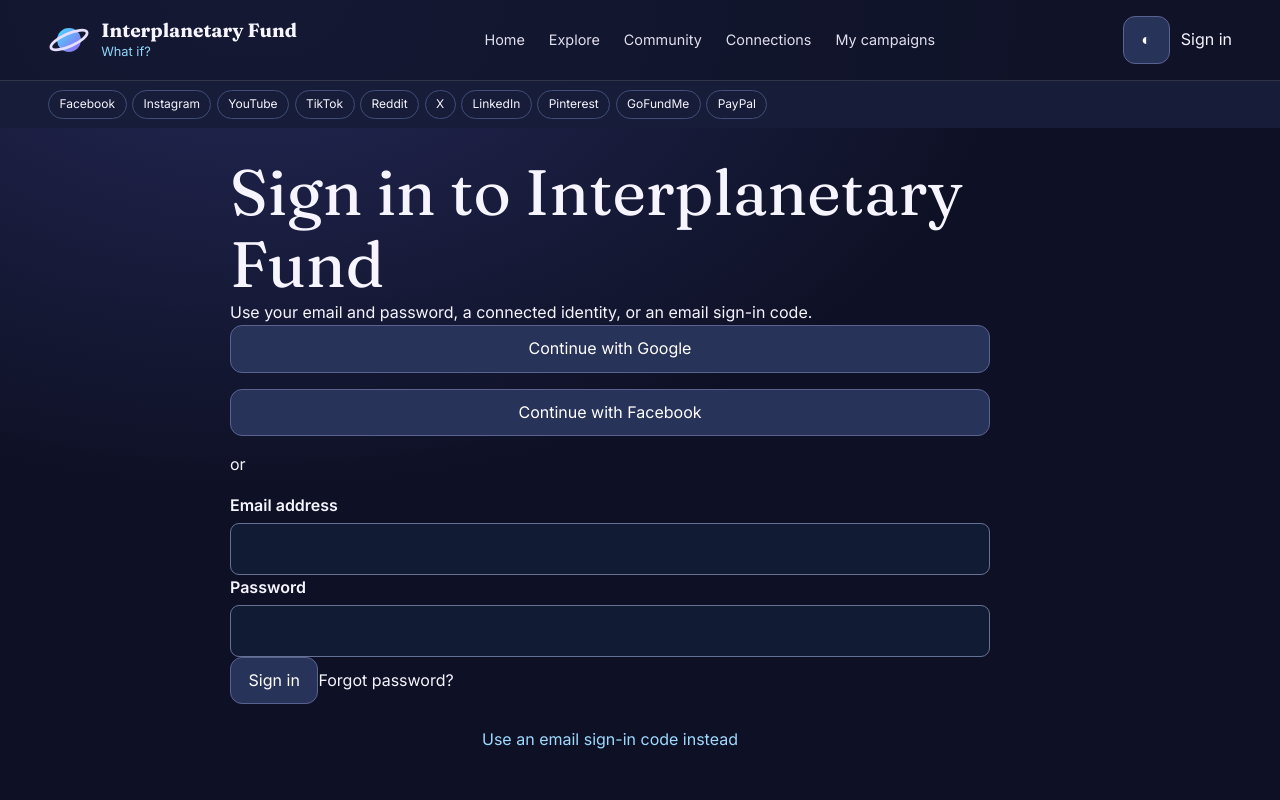
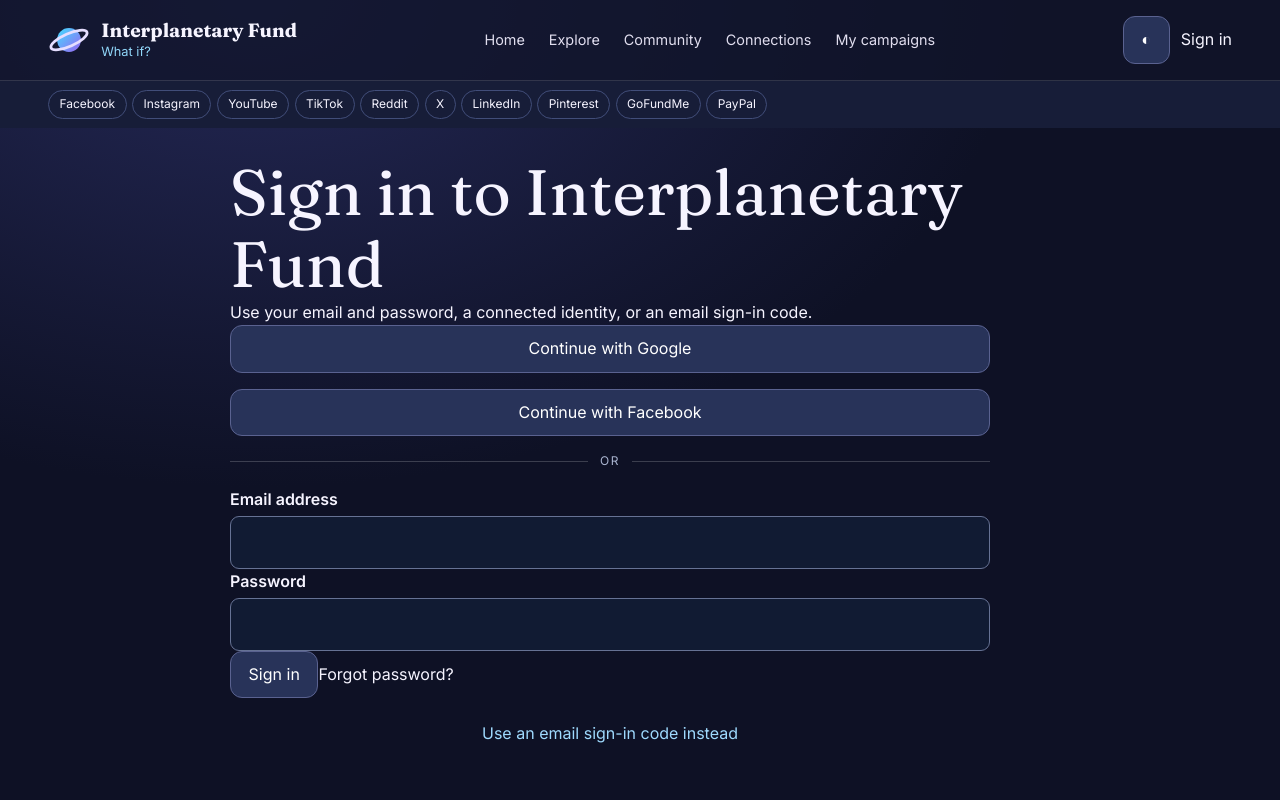
Before and after one commit to interplanetarysister/InterplanetaryFund, a React (Vite) app: page /login in a window 1280 px wide. Shown: the top 800 px of the page. Built offline with nearby package versions, Linux system fonts and the light colour scheme; no server answers.

Commit message:
style(auth): add sign-in divider presentation

```diff
--- a/src/styles.css
+++ b/src/styles.css
@@ -60,6 +60,22 @@ button:hover,
   border: 0;
   color: #9fdafe;
   padding: 0.4rem;
+}
+.auth-divider {
+  display: flex;
+  align-items: center;
+  gap: 0.75rem;
+  color: #aab5d0;
+  font-size: 0.75rem;
+  letter-spacing: 0.12em;
+  text-transform: uppercase;
+}
+.auth-divider::before,
+.auth-divider::after {
+  content: "";
+  flex: 1;
+  height: 1px;
+  background: #ffffff30;
 }
 .app {
   min-height: 100vh;
```
